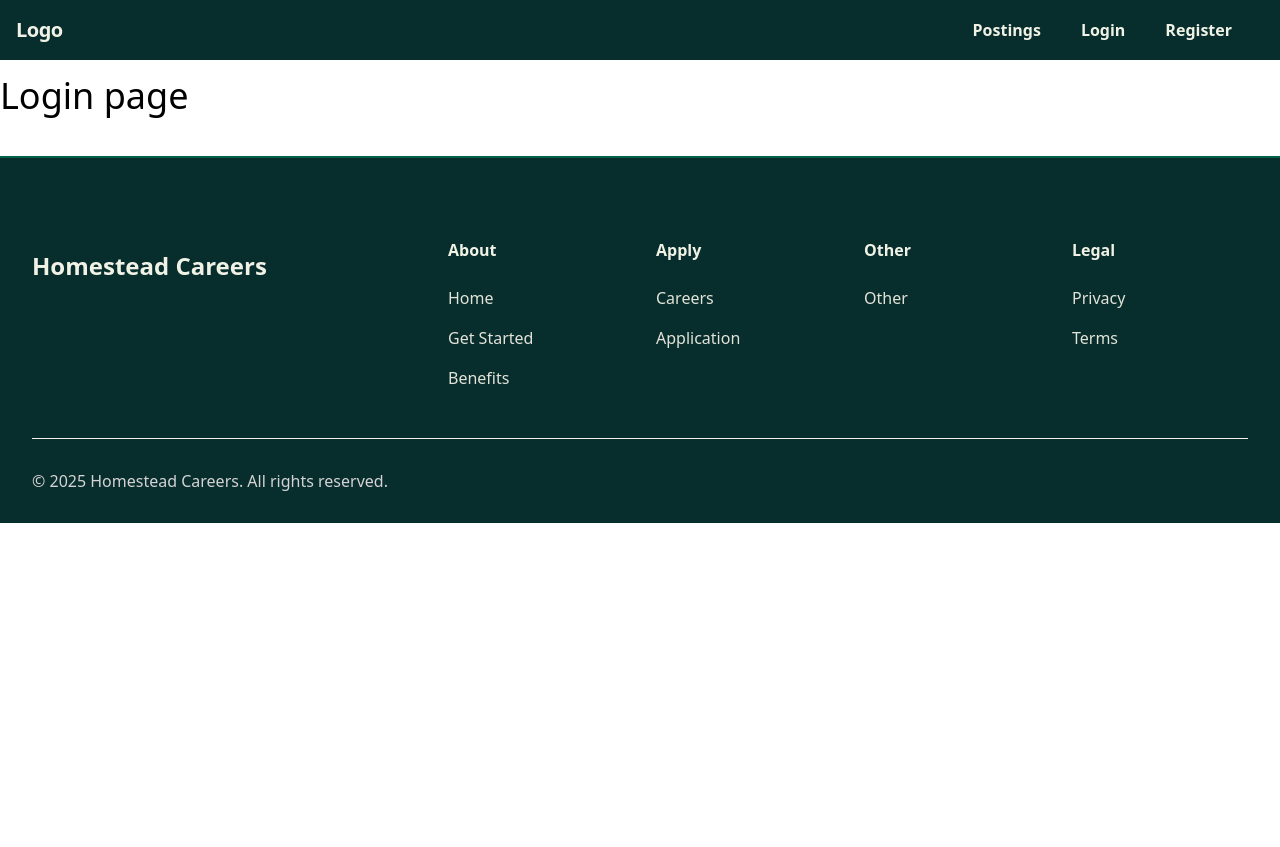
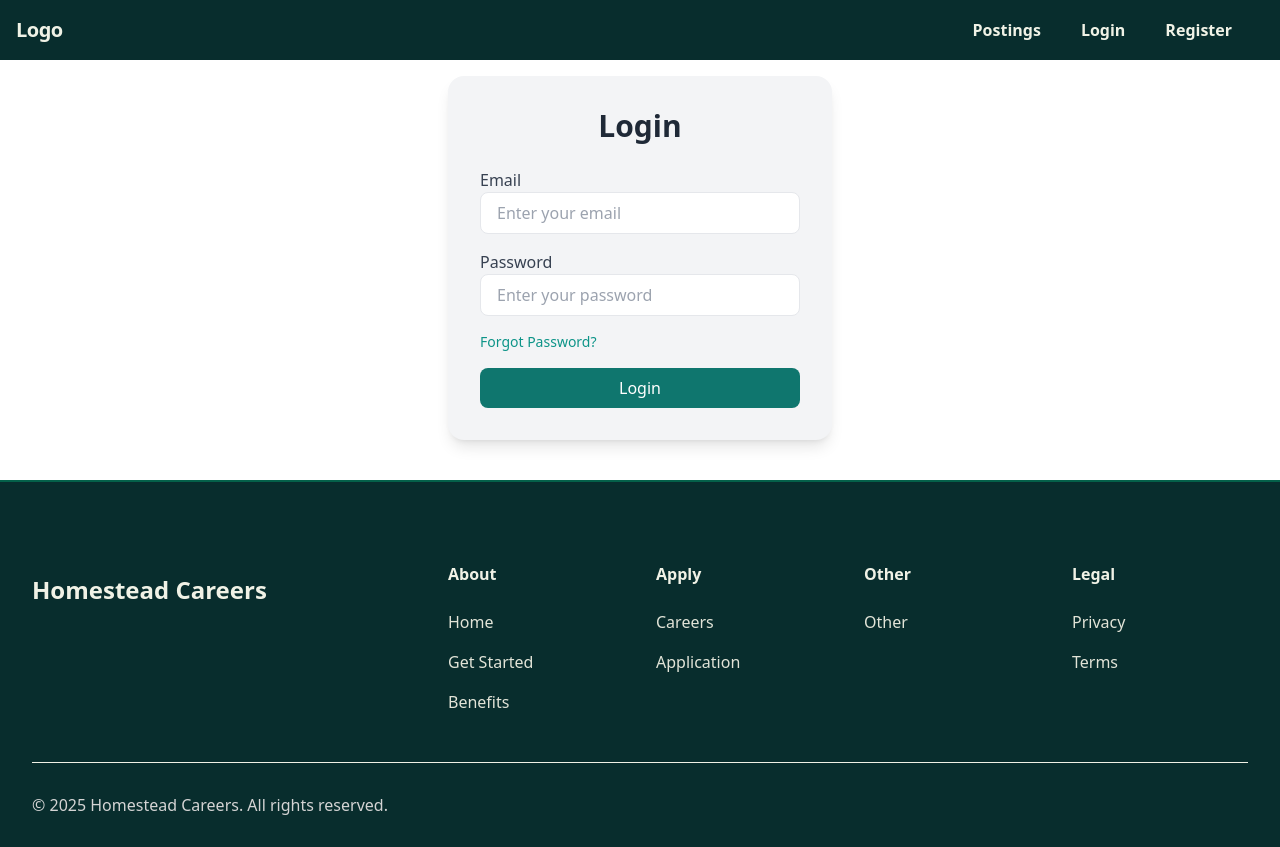
Before and after one commit to ShouryaBatra/fbla-web-dev, a Next.js app: page /login in a window 1280 px wide. Before the commit the page ends 800 px from the top, so only its background shows below. Built offline with nearby package versions, Linux system fonts and the light colour scheme.

Commit message:
log in screen

```diff
--- a/src/pages/login.js
+++ b/src/pages/login.js
@@ -3,9 +3,43 @@ import Navbar from "@/components/navbar";
 
 export default function Login() {
   return (
-    <main>
+    <main className="flex flex-col min-h-screen bg-white">
       <Navbar />
-      <div className="text-4xl">Login page</div>
+      <div className="flex flex-1 items-center justify-center">
+        <div className="bg-gray-100 p-8 rounded-2xl shadow-lg w-96">
+          <h2 className="text-3xl font-semibold text-center text-gray-800 mb-6">
+            Login
+          </h2>
+          <form className="space-y-4">
+            <div>
+              <label className="block text-gray-700 font-medium">Email</label>
+              <input
+                type="email"
+                className="w-full px-4 py-2 border rounded-lg focus:outline-none focus:ring-2 focus:ring-teal-600"
+                placeholder="Enter your email"
+              />
+            </div>
+            <div>
+              <label className="block text-gray-700 font-medium">
+                Password
+              </label>
+              <input
+                type="password"
+                className="w-full px-4 py-2 border rounded-lg focus:outline-none focus:ring-2 focus:ring-teal-600"
+                placeholder="Enter your password"
+              />
+            </div>
+            <div className="flex justify-between items-center">
+              <a href="#" className="text-sm text-teal-600 hover:underline">
+                Forgot Password?
+              </a>
+            </div>
+            <button className="w-full bg-teal-700 text-white py-2 rounded-lg hover:bg-teal-800 transition">
+              Login
+            </button>
+          </form>
+        </div>
+      </div>
       <Footer />
     </main>
   );
```
